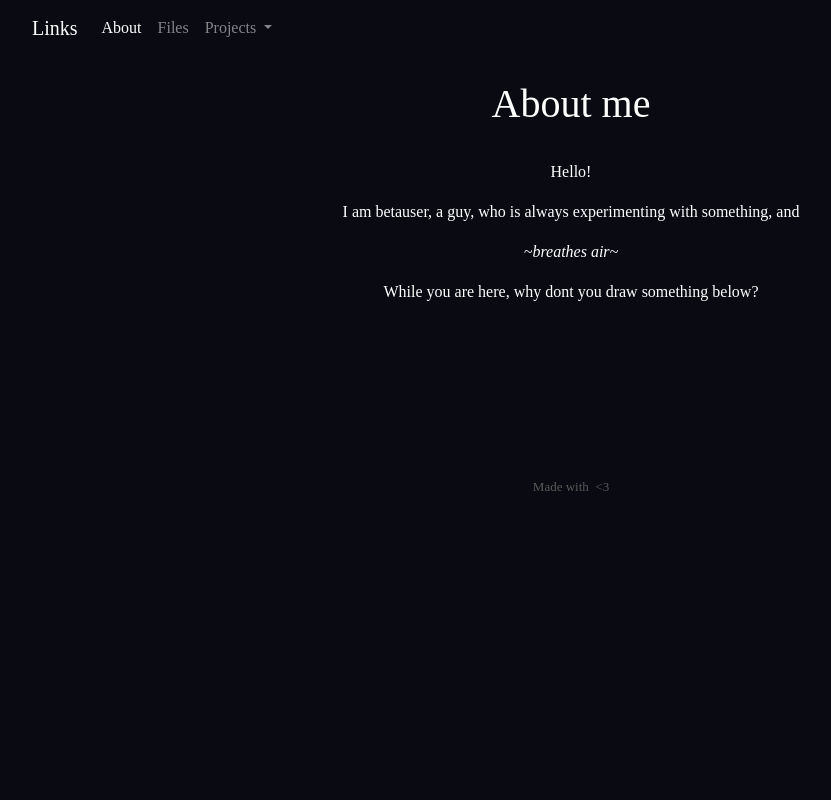
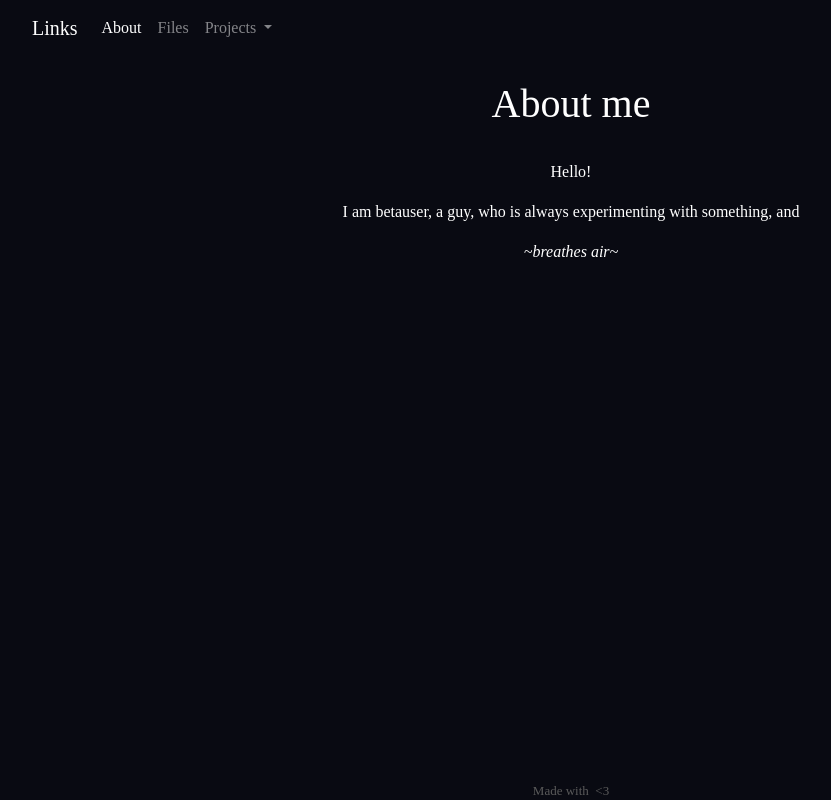
Before and after one commit to realbetausr/website, a plain HTML site: page index.html in a window 1280 px wide. Shown: the whole page, without its empty margins (69-900 px from the left). Drawn offline with Linux system fonts and the light colour scheme.

Commit message:
Add files via upload

```diff
--- a/index.html
+++ b/index.html
@@ -10,7 +10,7 @@
 
 	<link href="style.css" rel="stylesheet" type="text/css">
 </head>
-  <body class="bg text">
+  <body class="bg text body">
   	<div class="container-fluid">
   	  <div class="container">
   	    <nav class="navbar navbar-expand-lg navbar-dark text"> <a class="navbar-brand text">Links</a>
@@ -36,8 +36,6 @@
   	      <p class="title">Hello! <br></p>
   	      <p class="title">I am betauser, a guy, who is always experimenting with something, and </p>
   	      <p class="title"><em>~breathes air~</em><br></p>
-		  <p class="title">While you are here, why dont you draw something below?</p>
-		  <canvas id="canvas"></canvas>
 </div>
       </div>
   </div>
@@ -50,6 +48,6 @@
 	<!-- Include all compiled plugins (below), or include individual files as needed -->
   <script src="js/popper.min.js"></script>
   <script src="js/bootstrap-4.4.1.js"></script>
-  <footer class="foo center">Made with&nbsp; &lt;3</footer>
+  <footer class="foo centertext footer">Made with&nbsp; &lt;3</footer>
 </body>
 </html>
--- a/style.css
+++ b/style.css
@@ -18,6 +18,17 @@
 			text-align: center;
 			align-content: center;
 		}
+		.centertext{
+    text-align: center;
+		}
 		.par{
 			width: fit-content(20em);
 		}
+.body{
+    min-height: 100vh;
+    display: flex;
+    flex-direction: column;
+}
+.footer{
+    margin-top: auto;
+}
```
